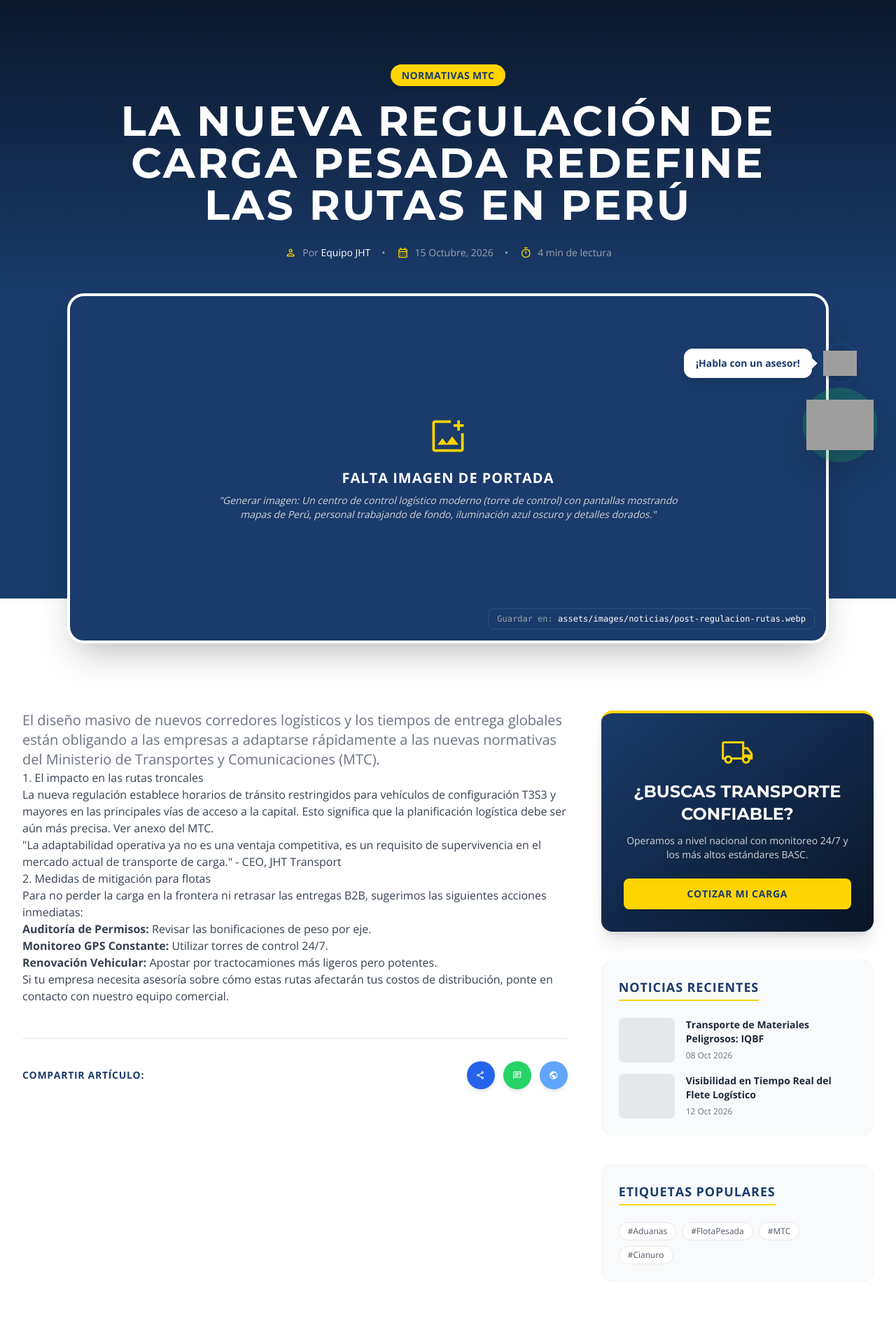
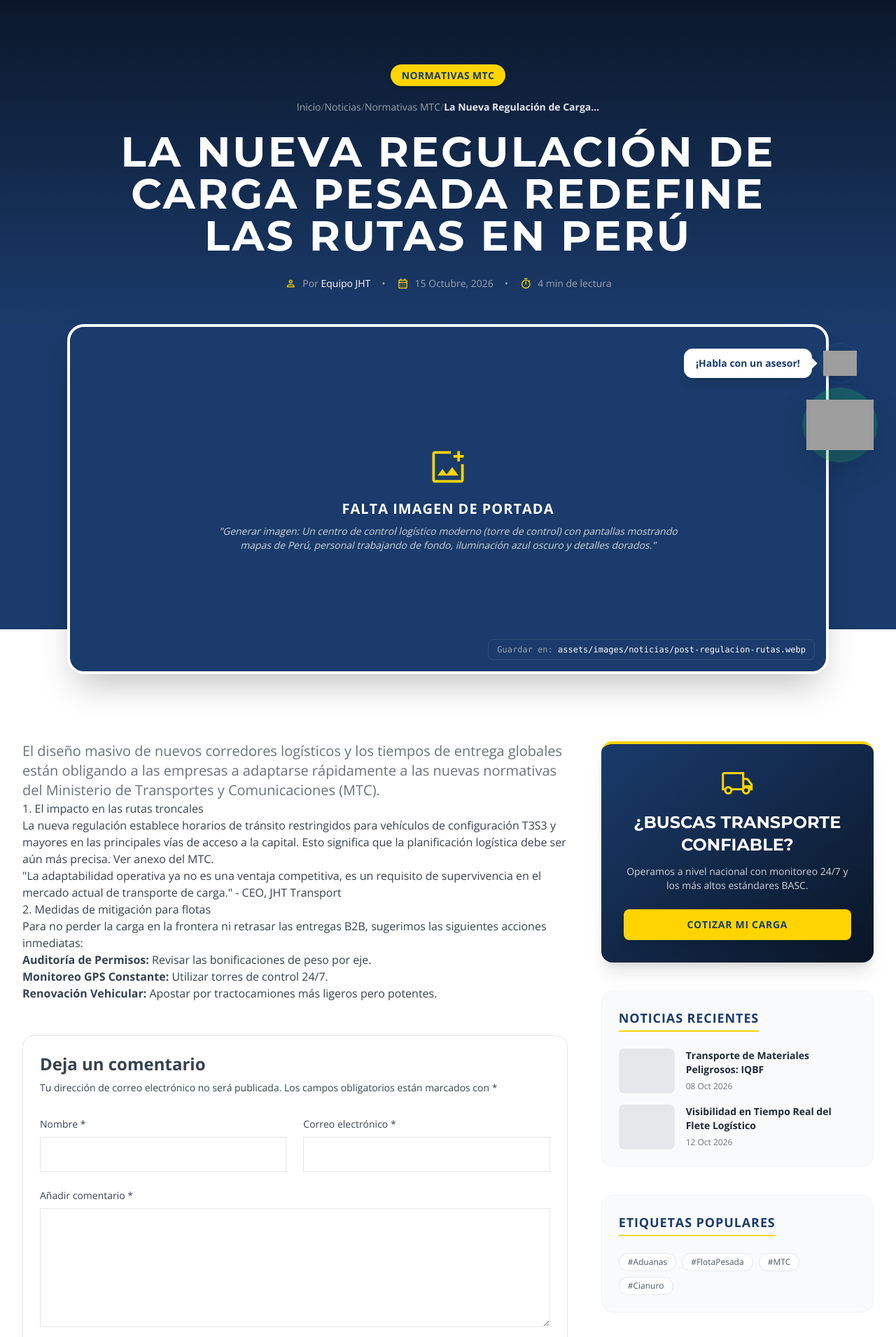
Before and after one commit to jcoldsolutionsj-lab/Proyect02_Front_Jht_webLading, a Django app: page /noticias/ejemplo/ in a window 1280 px wide. Shown: the part 113-2023 px from the top of the page at 70% size. Run offline with Django 5.2, Linux system fonts and the light colour scheme; some libraries are stand-ins or nearby versions; grey boxes are pictures that could not be loaded.

Commit message:
feat: perfeccionamiento de plantilla noticia_detalle con formulario de comentarios y limpieza de secciones

```diff
--- a/jht_cms/templates/public/noticia_detalle.html
+++ b/jht_cms/templates/public/noticia_detalle.html
@@ -13,6 +13,19 @@
         <div class="mb-6 inline-block">
             <span class="bg-jht-gold text-jht-dark text-sm font-bold px-4 py-1.5 rounded-full uppercase tracking-wide shadow-md shadow-jht-gold/20">Normativas MTC</span>
         </div>
+
+        <!-- Migas de Pan (Breadcrumbs) -->
+        <nav class="flex justify-center text-gray-400 text-xs sm:text-sm mb-6 w-full max-w-full overflow-hidden">
+            <ol class="flex items-center space-x-1 sm:space-x-2 whitespace-nowrap">
+                <li><a href="{% url 'website:index' %}" class="hover:text-jht-gold transition-colors">Inicio</a></li>
+                <li><span class="opacity-50">/</span></li>
+                <li><a href="{% url 'website:noticias' %}" class="hover:text-jht-gold transition-colors">Noticias</a></li>
+                <li><span class="opacity-50">/</span></li>
+                <li><a href="#" class="hover:text-jht-gold transition-colors">Normativas MTC</a></li>
+                <li><span class="opacity-50">/</span></li>
+                <li class="text-gray-200 font-bold truncate max-w-[120px] sm:max-w-[200px] md:max-w-xs">La Nueva Regulación de Carga...</li>
+            </ol>
+        </nav>
 
         <!-- Título -->
         <h1 class="text-3xl md:text-5xl lg:text-6xl font-bold text-white mb-6 uppercase tracking-wider font-title leading-tight">
@@ -85,12 +98,43 @@
                         <li><strong>Monitoreo GPS Constante:</strong> Utilizar torres de control 24/7.</li>
                         <li><strong>Renovación Vehicular:</strong> Apostar por tractocamiones más ligeros pero potentes.</li>
                     </ul>
+                <!-- Sección de Comentarios -->
+                <div class="mt-12 bg-gray-50/70 p-6 sm:p-10 rounded-2xl border border-gray-200">
+                    <h3 class="text-2xl font-bold text-blue-900 mb-2">Deja un comentario</h3>
+                    <p class="text-sm text-blue-800 mb-8">Tu dirección de correo electrónico no será publicada. Los campos obligatorios están marcados con <span class="text-red-600">*</span></p>
 
-                    <p>Si tu empresa necesita asesoría sobre cómo estas rutas afectarán tus costos de distribución, ponte en contacto con nuestro equipo comercial.</p>
-                </article>
+                    <form action="#" method="POST" class="space-y-6">
+                        <div class="grid grid-cols-1 md:grid-cols-2 gap-6">
+                            <div>
+                                <label for="nombre" class="block text-sm font-medium text-blue-800 mb-2">Nombre <span class="text-red-600">*</span></label>
+                                <input type="text" id="nombre" name="nombre" required class="w-full bg-white border border-blue-300 rounded-none p-3 text-gray-800 focus:outline-none focus:border-blue-600 focus:ring-1 focus:ring-blue-600 transition-colors">
+                            </div>
+                            <div>
+                                <label for="email" class="block text-sm font-medium text-blue-800 mb-2">Correo electrónico <span class="text-red-600">*</span></label>
+                                <input type="email" id="email" name="email" required class="w-full bg-white border border-blue-300 rounded-none p-3 text-gray-800 focus:outline-none focus:border-blue-600 focus:ring-1 focus:ring-blue-600 transition-colors">
+                            </div>
+                        </div>
+
+                        <div>
+                            <label for="comentario" class="block text-sm font-medium text-blue-800 mb-2">Añadir comentario <span class="text-red-600">*</span></label>
+                            <textarea id="comentario" name="comentario" rows="6" required class="w-full bg-white border border-blue-300 rounded-none p-3 text-gray-800 focus:outline-none focus:border-blue-600 focus:ring-1 focus:ring-blue-600 resize-y transition-colors"></textarea>
+                        </div>
+
+                        <div class="flex items-start gap-3 pt-2">
+                            <input type="checkbox" id="guardar" name="guardar" class="mt-1 w-4 h-4 border-blue-300 rounded-none text-blue-600 focus:ring-blue-500 cursor-pointer">
+                            <label for="guardar" class="text-sm text-blue-800 cursor-pointer leading-snug">Guarda mi nombre, correo electrónico y web en este navegador para la próxima vez que comente.</label>
+                        </div>
+
+                        <div class="pt-2">
+                            <button type="submit" class="border-2 border-blue-800 text-blue-800 font-bold py-3 px-8 hover:bg-blue-800 hover:text-white transition-all text-xs sm:text-sm uppercase tracking-wider">
+                                PUBLICAR EL COMENTARIO
+                            </button>
+                        </div>
+                    </form>
+                </div>
 
                 <!-- Botones de Compartir -->
-                <div class="mt-12 pt-8 border-t border-gray-200 flex flex-col sm:flex-row items-center justify-between gap-4">
+                <div class="mt-10 pt-8 border-t border-gray-200 flex flex-col sm:flex-row items-center justify-between gap-4">
                     <span class="font-bold text-jht-dark uppercase tracking-wider text-sm">Compartir Artículo:</span>
                     <div class="flex items-center gap-3">
                         <a href="#" class="w-10 h-10 rounded-full bg-blue-600 text-white flex items-center justify-center hover:bg-blue-700 hover:-translate-y-1 transition-all shadow-md" title="Compartir en LinkedIn">
@@ -166,25 +210,37 @@
 
         <div class="grid grid-cols-1 md:grid-cols-3 gap-8">
             <!-- (Copiar 3 cards básicas similares a las de noticias.html pero sin tanto texto) -->
-            <article class="bg-white rounded-2xl overflow-hidden shadow-sm hover:shadow-lg hover:-translate-y-1 transition-all duration-300 group border border-gray-100">
-                <div class="h-40 bg-gray-200"></div>
-                <div class="p-5">
-                    <h3 class="text-lg font-bold text-jht-dark mb-2 group-hover:text-jht-blue-support line-clamp-2">El Futuro de la Última Milla en Zonas Urbanas</h3>
-                    <a href="#" class="text-jht-gold text-sm font-bold uppercase tracking-wider">Leer artículo &rarr;</a>
+            <article class="bg-white rounded-2xl overflow-hidden shadow-sm hover:shadow-lg hover:-translate-y-1 transition-all duration-300 group border border-gray-100 flex flex-col">
+                <div class="h-40 bg-jht-dark flex items-center justify-center border-b border-jht-gold/20 text-center p-4 relative">
+                    <span class="text-white text-[10px] font-bold uppercase mb-1">Prompt:</span>
+                    <span class="text-gray-400 text-[9px] italic leading-tight">"Furgoneta de reparto eléctrica en Lima urbana"</span>
+                    <span class="absolute bottom-1 right-1 text-[8px] text-gray-500 font-mono">.../ultima-milla.webp</span>
+                </div>
+                <div class="p-5 flex-1 flex flex-col justify-between">
+                    <h3 class="text-lg font-bold text-jht-dark mb-4 group-hover:text-jht-blue-support line-clamp-2">El Futuro de la Última Milla en Zonas Urbanas</h3>
+                    <a href="#" class="text-jht-gold text-sm font-bold uppercase tracking-wider self-start mt-auto">Leer artículo &rarr;</a>
                 </div>
             </article>
-            <article class="bg-white rounded-2xl overflow-hidden shadow-sm hover:shadow-lg hover:-translate-y-1 transition-all duration-300 group border border-gray-100">
-                <div class="h-40 bg-gray-200"></div>
-                <div class="p-5">
-                    <h3 class="text-lg font-bold text-jht-dark mb-2 group-hover:text-jht-blue-support line-clamp-2">Mantenimiento Preventivo de Flotas 2026</h3>
-                    <a href="#" class="text-jht-gold text-sm font-bold uppercase tracking-wider">Leer artículo &rarr;</a>
+            <article class="bg-white rounded-2xl overflow-hidden shadow-sm hover:shadow-lg hover:-translate-y-1 transition-all duration-300 group border border-gray-100 flex flex-col">
+                <div class="h-40 bg-jht-dark flex items-center justify-center border-b border-jht-gold/20 text-center p-4 relative">
+                    <span class="text-white text-[10px] font-bold uppercase mb-1">Prompt:</span>
+                    <span class="text-gray-400 text-[9px] italic leading-tight">"Mecánico revisando motor de camión en taller corporativo"</span>
+                    <span class="absolute bottom-1 right-1 text-[8px] text-gray-500 font-mono">.../mantenimiento.webp</span>
+                </div>
+                <div class="p-5 flex-1 flex flex-col justify-between">
+                    <h3 class="text-lg font-bold text-jht-dark mb-4 group-hover:text-jht-blue-support line-clamp-2">Mantenimiento Preventivo de Flotas 2026</h3>
+                    <a href="#" class="text-jht-gold text-sm font-bold uppercase tracking-wider self-start mt-auto">Leer artículo &rarr;</a>
                 </div>
             </article>
-            <article class="bg-white rounded-2xl overflow-hidden shadow-sm hover:shadow-lg hover:-translate-y-1 transition-all duration-300 group border border-gray-100">
-                <div class="h-40 bg-gray-200"></div>
-                <div class="p-5">
-                    <h3 class="text-lg font-bold text-jht-dark mb-2 group-hover:text-jht-blue-support line-clamp-2">Optimización de Rutas en la Costa Sur</h3>
-                    <a href="#" class="text-jht-gold text-sm font-bold uppercase tracking-wider">Leer artículo &rarr;</a>
+            <article class="bg-white rounded-2xl overflow-hidden shadow-sm hover:shadow-lg hover:-translate-y-1 transition-all duration-300 group border border-gray-100 flex flex-col">
+                <div class="h-40 bg-jht-dark flex items-center justify-center border-b border-jht-gold/20 text-center p-4 relative">
+                    <span class="text-white text-[10px] font-bold uppercase mb-1">Prompt:</span>
+                    <span class="text-gray-400 text-[9px] italic leading-tight">"Mapa digital iluminado de la costa sur peruana"</span>
+                    <span class="absolute bottom-1 right-1 text-[8px] text-gray-500 font-mono">.../rutas-sur.webp</span>
+                </div>
+                <div class="p-5 flex-1 flex flex-col justify-between">
+                    <h3 class="text-lg font-bold text-jht-dark mb-4 group-hover:text-jht-blue-support line-clamp-2">Optimización de Rutas en la Costa Sur</h3>
+                    <a href="#" class="text-jht-gold text-sm font-bold uppercase tracking-wider self-start mt-auto">Leer artículo &rarr;</a>
                 </div>
             </article>
         </div>
```
